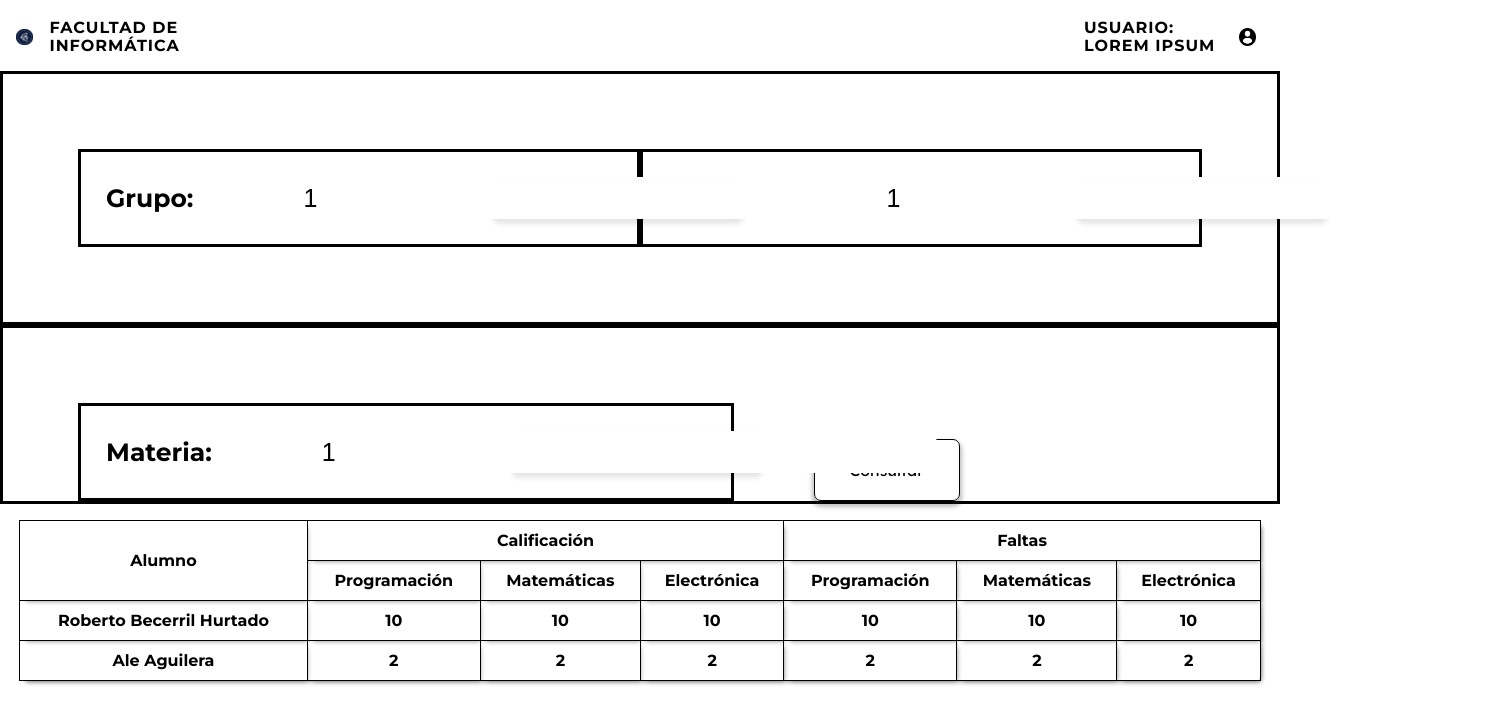
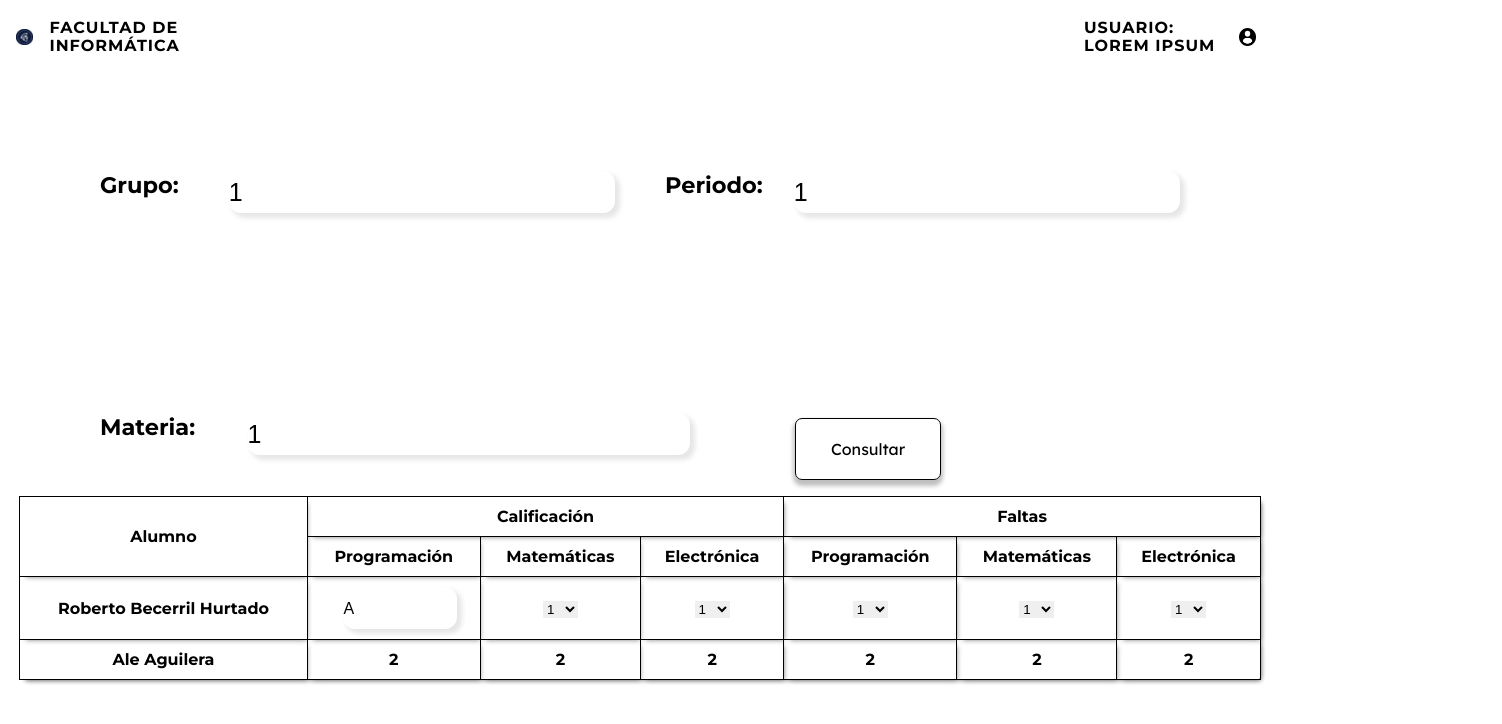
Before and after one commit to xdroberto/uaq-propedeutico, a plain HTML site: page maestros.html in a window 1280 px wide. Shown: the whole page, 1502 px wide, since content can reach past the window. Drawn offline with Linux system fonts and the light colour scheme.

Commit message:
add: node

```diff
--- a/maestros.html
+++ b/maestros.html
@@ -22,9 +22,7 @@
             </section>
 
             <section class="inputsup">
-
                 <div class="grupo">
-                    <form action="#">
                         <label for="cars">Grupo: </label>
                             <div class="content-select">
                                 <select id="cars" name="cars">
@@ -35,16 +33,14 @@
                                   <option value="volvo">5</option>
                                   <option value="saab">6</option>
                                   <option value="fiat">7</option>
-                                  <option value="audi">8</option>
+                                  <option   value="audi">8</option>
                                   <option value="fiat">9</option>
                                   <option value="audi">10</option>
                                 </select>
                             </div>
-                      </form>
                 </div>
 
                 <div class="periodo">
-                    <form action="#">
                         <label for="cars">Periodo: </label>
                             <div class="content-select">
                                 <select id="cars" name="cars">
@@ -60,12 +56,10 @@
                                 <option value="audi">10</option>
                                 </select>
                             </div>
-                      </form>
                 </div>
             </section>
             <section class="inputsbottom">
                 <div class="materia">
-                    <form action="#">
                         <label for="cars">Materia: </label>
                             <div class="content-select">
 
@@ -83,7 +77,6 @@
                                 </select>
                             </div>
 
-                      </form>
                 </div>
 
                 <div>
@@ -110,13 +103,92 @@
                     </tr>
                     <tr>
                         <th>Roberto Becerril Hurtado</th>
-                        <th>10</th>
-                        <th>10</th>
-                        <th>10</th>
+                        <th>
+                            <div class="content-select aux">
+                                <select id="cars" name="cars">
+                                  <option value="volvo">A</option>
+                                  <option value="saab">2</option>
+                                  <option value="fiat">3</option>
+                                  <option value="audi">4</option>
+                                  <option value="volvo">5</option>
+                                  <option value="saab">6</option>
+                                  <option value="fiat">7</option>
+                                  <option value="audi">8</option>
+                                  <option value="fiat">9</option>
+                                  <option value="audi">10</option>
+                                </select>
+                            </div>
+                        </th>
+                        <th>
+                            <select id="cars" name="cars">
+                                <option value="volvo">1</option>
+                                <option value="saab">2</option>
+                                <option value="fiat">3</option>
+                                <option value="audi">4</option>
+                                <option value="volvo">5</option>
+                                <option value="saab">6</option>
+                                <option value="fiat">7</option>
+                                <option value="audi">8</option>
+                                <option value="fiat">9</option>
+                                <option value="audi">10</option>
+                              </select>
+                        </th>
+                        <th>
+                            <select id="cars" name="cars">
+                                <option value="volvo">1</option>
+                                <option value="saab">2</option>
+                                <option value="fiat">3</option>
+                                <option value="audi">4</option>
+                                <option value="volvo">5</option>
+                                <option value="saab">6</option>
+                                <option value="fiat">7</option>
+                                <option value="audi">8</option>
+                                <option value="fiat">9</option>
+                                <option value="audi">10</option>
+                              </select>
+                        </th>
 
-                        <th>10</th>
-                        <th>10</th>
-                        <th>10</th>
+                        <th>
+                            <select id="cars" name="cars">
+                            <option value="volvo">1</option>
+                            <option value="saab">2</option>
+                            <option value="fiat">3</option>
+                            <option value="audi">4</option>
+                            <option value="volvo">5</option>
+                            <option value="saab">6</option>
+                            <option value="fiat">7</option>
+                            <option value="audi">8</option>
+                            <option value="fiat">9</option>
+                            <option value="audi">10</option>
+                          </select></th>
+                        <th>
+                            <select id="cars" name="cars">
+                                <option value="volvo">1</option>
+                                <option value="saab">2</option>
+                                <option value="fiat">3</option>
+                                <option value="audi">4</option>
+                                <option value="volvo">5</option>
+                                <option value="saab">6</option>
+                                <option value="fiat">7</option>
+                                <option value="audi">8</option>
+                                <option value="fiat">9</option>
+                                <option value="audi">10</option>
+                              </select>
+                        </th>
+                        <th>
+                            <select id="cars" name="cars">
+                                <option value="volvo">1</option>
+                                <option value="saab">2</option>
+                                <option value="fiat">3</option>
+                                <option value="audi">4</option>
+                                <option value="volvo">5</option>
+                                <option value="saab">6</option>
+                                <option value="fiat">7</option>
+                                <option value="audi">8</option>
+                                <option value="fiat">9</option>
+                                <option value="audi">10</option>
+                              </select>
+                        </th>
                     </tr>
                     <tr>
                         <th>Ale Aguilera</th>
--- a/static/css/maestros.css
+++ b/static/css/maestros.css
@@ -18,7 +18,7 @@ img {
 
 .up_bar {
     display: flex;
-    justify-content: space-between;
+    justify-content: space-around;
     align-items: center;
     margin:0 0 1em 0;
 }
@@ -58,7 +58,6 @@ img {
     font-weight: 700;
     font-size: 25px;
     padding:3em;
-    border:solid;
 }
 
 .inputsbottom{
@@ -68,22 +67,24 @@ img {
     font-weight: 700;
     font-size: 25px;
     padding:3em 0 0 3em;
-    border:solid;
 }
 
 .grupo, .periodo,  .materia {
-    width: 50%;
+    position: relative;
+    width: 50vw;
+    box-sizing: border-box;
     padding:1em;
-    border:solid;
+    display:flex;
+    justify-content: space-around;
+
 }
 
-form{
-    display:flex;
-    flex-direction:row;
-    align-items: center;
-}
 
 /*----------------------------------------------------------------*/
+
+.aux{
+    padding-left:2vw;
+}
 
 .content-input input,
 .content-select select{
@@ -99,18 +100,21 @@ form{
 
 .content-select{
 
-	max-width: 250px;
-    margin-left: 4em;
+	/* max-width: 250px; */
+    /* margin-left: 4em; */
 	position: relative;
-    box-shadow: 200px 4px 5px 1px rgba(0, 0, 0, 0.1);
     border-radius: 7px;
+    width: 75%;
 }
-
+label{
+    width: 25%;
+    font-size:0.9em;
+}
 .content-select select{
+    box-shadow: 4px 4px 5px 1px rgba(0, 0, 0, 0.1);
 	display: inline-block;
-	width: 25em;
 	cursor: pointer;
-    padding: 7px 10px;
+    width: 100%;
     height: 42px;
 	background: #ffffff;
 	font-size: 1em;
@@ -126,10 +130,9 @@ Realmente este elemento es un cuadrado que sólo tienen
 dos bordes con color y que giramos con transform: rotate(-45deg);
 */
 .content-select i{
-	position: absolute;
+    position: absolute;
 	right: 20px;
 	top: calc(50% - 13px);
-	width: 16px;
 	height: 16px;
 	display: block;
 	border-left:1.5px solid #000;
@@ -160,15 +163,6 @@ dos bordes con color y que giramos con transform: rotate(-45deg);
     font-size: 16px;
 }
 
-.materia{
-
-}
-
-
-.materia{
-
-}
-
 .table{
     width: 100%;
     margin: 1em 0 0 0;
@@ -191,3 +185,14 @@ table, td, th{
     box-shadow: 3px 3px 5px -3px gray;
 
 }
+
+th{
+    align-items: center;
+}
+
+
+
+label{
+    margin: 0;
+    padding: 0;
+}
--- a/static/css/students-mobile.css
+++ b/static/css/students-mobile.css
@@ -3,12 +3,13 @@
 *{
     border: 0;
     margin: 0;
+    padding: 0;
 }
 
-html, body, main {
+html, body {
     font-family: 'Montserrat', sans-serif;
     width: 100%;
-    height: auto;
+    height: 100%;
 }
 
 img {
@@ -73,14 +74,27 @@ table{
     box-shadow: 3px 3px 5px -3px gray;
 }
 
-
+.tableGroupContainer{
+    width: 100%;
+}
 td{
-    border: 1px solid #000;
+    border: 0.5px solid #000;
     border-collapse:collapse;
     padding: 10px 10px;
 
 }
-
+.tableStatusContainer{
+    width: 90%;
+    border: 1px solid #000;
+    border-radius: 8px;
+    overflow: hidden;
+}
+.roundedCorners {
+    width: calc(100% + 2px);
+    height: calc(100% + 2px);
+    margin-left: -1px;;
+    margin-top: -1px;;
+}
 .calif{
     font-weight: 700;
     font-size: 20px;
```
Also changed, not shown: static/css/index.css (+17 -11 lines), static/css/students.css (+17 -3 lines), students.html (+5 -1 lines).
